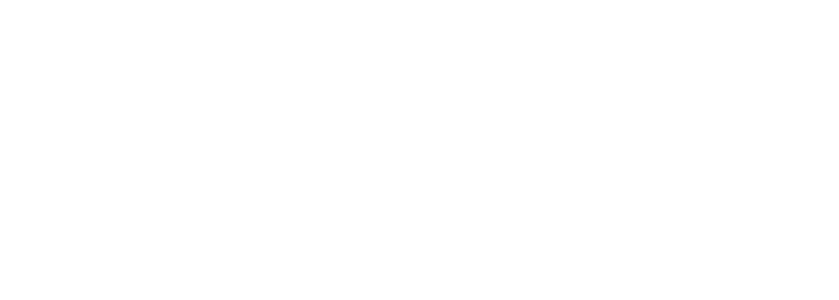
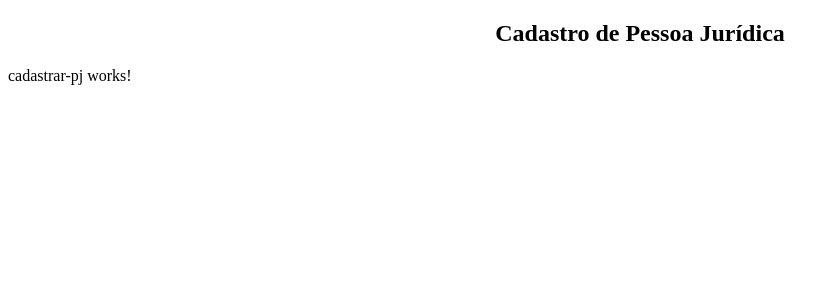
Before and after one commit to LucasBrum/ponto-inteligente-app, an Angular app: page /cadastro-pj in a window 1280 px wide. Before the commit this address led to /. Shown: the top 300 px of the page, without its empty margins (0-839 px from the left). Built offline with nearby package versions, Linux system fonts and the light colour scheme.

Commit message:
Criando Rota de Cadastro de Pessoa jurídica

```diff
--- /dev/null
+++ b/src/app/autenticacao/cadastro-pj/cadastro-pj-routing.module.ts
@@ -0,0 +1,32 @@
+import { NgModule } from '@angular/core';
+import { RouterModule, Routes } from '@angular/router';
+
+import {
+    CadastroPjComponent,
+    CadastrarPjComponent
+} from './components';
+
+export const CadastroPjRoutes: Routes = [
+    {
+        path: 'cadastro-pj',
+        component: CadastroPjComponent,
+        children: [
+            {
+                path: '',
+                component: CadastrarPjComponent
+            }
+        ]
+    }
+];
+
+@NgModule({
+    imports: [
+        RouterModule.forChild(CadastroPjRoutes)
+    ],
+    exports: [
+        RouterModule
+    ]
+})
+export class CadastroPjRoutingModule {
+
+}
--- /dev/null
+++ b/src/app/autenticacao/cadastro-pj/components/cadastro-pj.component.ts
@@ -0,0 +1,10 @@
+import { Component, OnInit } from '@angular/core';
+
+@Component({
+  template: `
+  	<h2 fxLayoutAlign="center">Cadastro de Pessoa Jurídica</h2>
+  	<router-outlet></router-outlet>
+  `
+})
+export class CadastroPjComponent {
+}
--- a/src/app/autenticacao/cadastro-pj/components/index.ts
+++ b/src/app/autenticacao/cadastro-pj/components/index.ts
@@ -1 +1,2 @@
-export * from './cadastrar-pj'
+export * from './cadastrar-pj';
+export * from './cadastro-pj.component';
--- a/src/app/autenticacao/cadastro-pj/index.ts
+++ b/src/app/autenticacao/cadastro-pj/index.ts
@@ -1 +1,2 @@
 export * from './cadastro-pj.module';
+export * from './cadastro-pj-routing.module';
```
Also changed, not shown: src/app/app.module.ts (+7 -2 lines), src/app/autenticacao/cadastro-pj/cadastro-pj.module.ts (+9 -3 lines).
